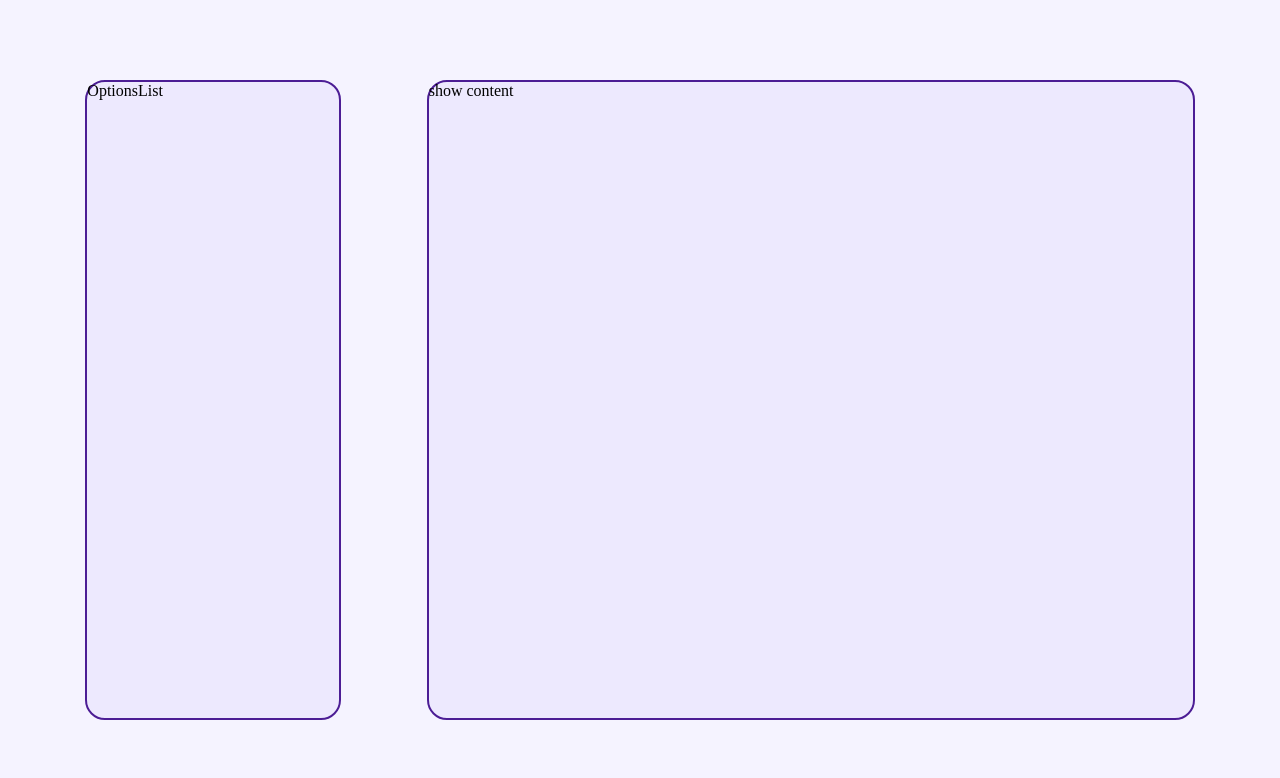
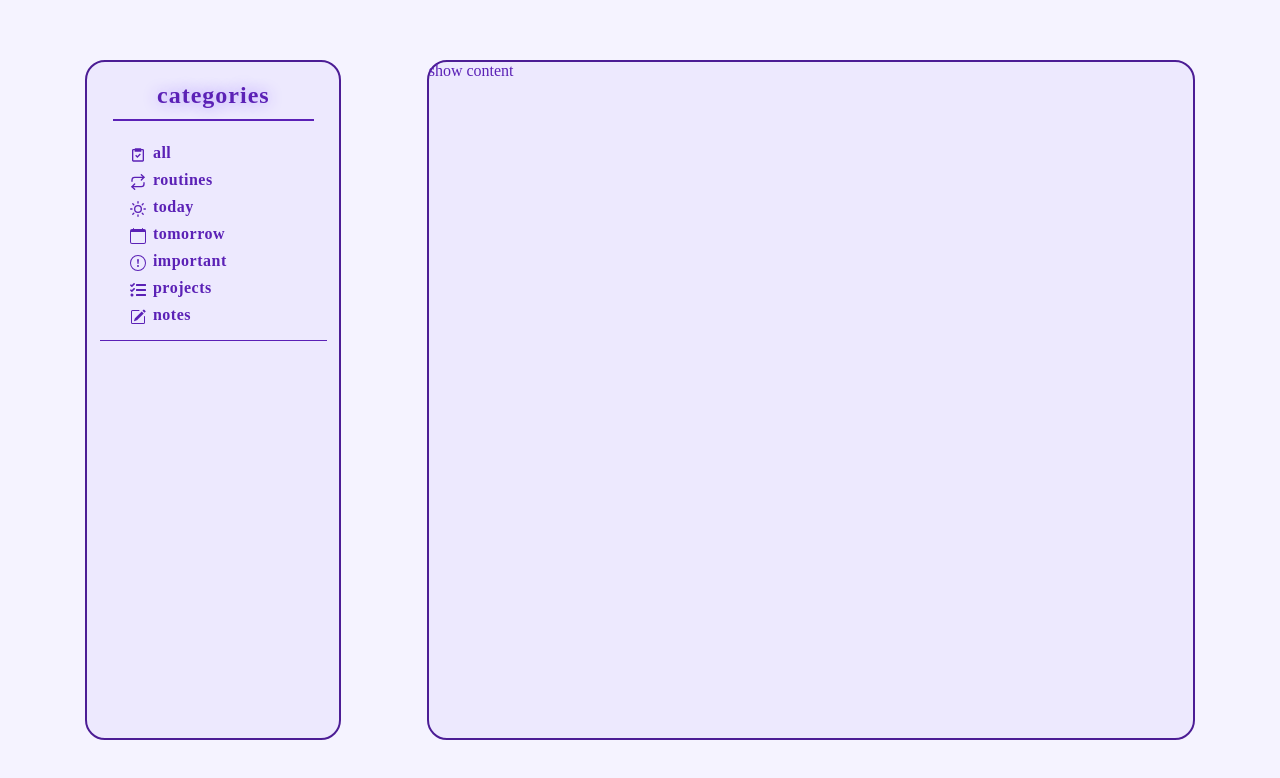
Before and after one commit to Bahram-Ab/todo-list, a React (Create React App) app: page / in a window 1280 px wide. Shown: the top 778 px of the page. Built offline with nearby package versions, Linux system fonts and the light colour scheme; the HTML template or start-up script is replaced by a standard one; a web font is replaced by a local one.

Commit message:
mainCategories added

```diff
--- a/package.json
+++ b/package.json
@@ -8,6 +8,7 @@
     "@testing-library/user-event": "^12.8.3",
     "react": "^17.0.2",
     "react-dom": "^17.0.2",
+    "react-icons": "^4.2.0",
     "react-scripts": "4.0.3",
     "web-vitals": "^1.1.2"
   },
--- a/src/App.css
+++ b/src/App.css
@@ -4,5 +4,6 @@ main {
   display: flex;
   align-items: center;
   justify-content: space-evenly;
+  color: #5b21b6;
   background: #f5f3ff;
 }
--- a/src/App.js
+++ b/src/App.js
@@ -1,6 +1,7 @@
 import "./App.css";
-import OptionsList from "./components/containers/OptionsList/OptionsList";
-import ShowContent from "./components/containers/ShowContent/ShowContent";
+import OptionsList from "./components/OptionsList/OptionsList";
+import ShowContent from "./components/ShowContent/ShowContent";
+
 function App() {
   return (
     <main className="main">
--- a/src/components/containers/OptionsList/OptionsList.jsx
+++ b/src/components/OptionsList/OptionsList.jsx
@@ -1,12 +1,13 @@
 import React from "react";
+import MainCategories from "../mainCategories/MainCategories";
 import styles from "./optionList.module.css";
 
 function OptionsList() {
   return (
     <section className={styles.container}>
-      <p>OptionsList</p>
+      <h3>categories</h3>
+      <MainCategories />
     </section>
   );
 }
-
 export default OptionsList;
--- /dev/null
+++ b/src/components/OptionsList/optionList.module.css
@@ -0,0 +1,21 @@
+.container {
+  width: calc(80% / 4);
+  height: 85vh;
+  display: flex;
+  flex-direction: column;
+  align-items: flex-start;
+  background-color: #ede9fe;
+  border: 2px solid #4c1d95;
+  border-radius: 20px;
+}
+
+.container h3 {
+  text-shadow: 0px 0px 15px #a78bfa;
+  text-align: center;
+  width: 80%;
+  margin: 20px auto 10px;
+  padding: 0 20px 10px;
+  letter-spacing: 1px;
+  font-size: 1.5rem;
+  border-bottom: 2px solid #5b21b6;
+}
--- a/src/components/containers/OptionsList/optionList.module.css
+++ b/src/components/ShowContent/showContent.module.css
@@ -1,6 +1,6 @@
 .container {
-  width: calc(80% / 4);
-  height: 80vh;
+  width: calc((80% / 4) * 3);
+  height: 85vh;
   display: flex;
   flex-direction: column;
   align-items: flex-start;
--- a/src/components/containers/ShowContent/showContent.module.css
+++ /dev/null
@@ -1,10 +0,0 @@
-.container {
-  width: calc((80% / 4) * 3);
-  height: 80vh;
-  display: flex;
-  flex-direction: column;
-  align-items: flex-start;
-  background-color: #ede9fe;
-  border: 2px solid #4c1d95;
-  border-radius: 20px;
-}
--- /dev/null
+++ b/src/components/mainCategories/Category.jsx
@@ -0,0 +1,49 @@
+import React from "react";
+import styles from "./mainCategories.module.css";
+import { FaTasks } from "react-icons/fa";
+import { BiTask } from "react-icons/bi";
+import { FiRepeat, FiSun } from "react-icons/fi";
+import {
+  BsExclamationCircle,
+  BsCalendar,
+  BsPencilSquare,
+} from "react-icons/bs";
+
+function Category({ categories }) {
+  return categories.map((category) => {
+    let icon;
+    switch (category) {
+      case "all":
+        icon = <BiTask />;
+        break;
+      case "routines":
+        icon = <FiRepeat />;
+        break;
+      case "today":
+        icon = <FiSun />;
+        break;
+      case "tomorrow":
+        icon = <BsCalendar />;
+        break;
+      case "important":
+        icon = <BsExclamationCircle />;
+        break;
+      case "projects":
+        icon = <FaTasks />;
+        break;
+      case "notes":
+        icon = <BsPencilSquare />;
+        break;
+      default:
+        break;
+    }
+    return (
+      <div className={styles.category}>
+        {icon}
+        <span>{category}</span>
+      </div>
+    );
+  });
+}
+
+export default Category;
--- /dev/null
+++ b/src/components/mainCategories/MainCategories.jsx
@@ -0,0 +1,22 @@
+import React from "react";
+import styles from "./mainCategories.module.css";
+import Category from "./Category";
+
+function MainCategories() {
+  const categories = [
+    "all",
+    "routines",
+    "today",
+    "tomorrow",
+    "important",
+    "projects",
+    "notes",
+  ];
+  return (
+    <div className={styles.container}>
+      <Category categories={categories} />
+    </div>
+  );
+}
+
+export default MainCategories;
--- /dev/null
+++ b/src/components/mainCategories/mainCategories.module.css
@@ -0,0 +1,25 @@
+.container {
+  width: 90%;
+  margin: 10px auto;
+  padding: 0 20px 10px;
+  border-bottom: 1px solid #5b21b6;
+}
+.category {
+  width: 100%;
+  display: flex;
+  align-items: center;
+  padding: 3px 10px;
+  transition: all 0.3s;
+  border-radius: 20px;
+  font-weight: 600;
+}
+.category:hover {
+  background: #8b5cf6;
+  color: #f5f3ff;
+}
+
+.category span {
+  margin-left: 7px;
+  padding-bottom: 3px;
+  letter-spacing: 0.5px;
+}
```
Also changed, not shown: src/components/ShowContent/ShowContent.jsx (renamed from src/components/containers/ShowContent/ShowContent.jsx), 1 other file (tests, documents, lock files or other folders).
